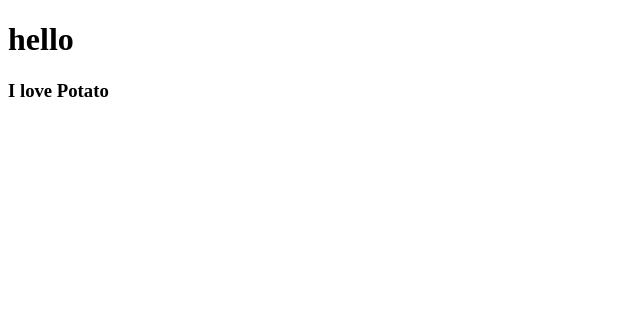
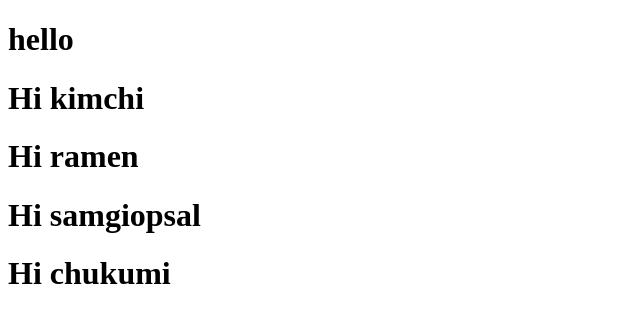
Before and after one commit to hiryu826/ReactJS-movie_app, a React (Create React App) app: page / in a window 1280 px wide. Shown: the top 322 px of the page, without its empty margins (0-640 px from the left). Built offline with nearby package versions, Linux system fonts and the light colour scheme.

Commit message:
(2020.04.07) JSX + Props
(2020.04.07) JSX + Props

```diff
--- a/src/App.js
+++ b/src/App.js
@@ -1,9 +1,17 @@
 import React from "react";
+
+function Food(props) {
+  return <h1>Hi {props.fav}</h1>;
+}
 
 function App() {
   return (
     <div>
       <h1>hello</h1>
+      <Food fav="kimchi" />
+      <Food fav="ramen" />
+      <Food fav="samgiopsal" />
+      <Food fav="chukumi" />
     </div>
   );
 }
--- a/src/Potato.js
+++ /dev/null
@@ -1,7 +0,0 @@
-import React from "react";
-
-function Potato() {
-  return <h3>I love Potato</h3>;
-}
-
-export default Potato;
--- a/src/index.js
+++ b/src/index.js
@@ -1,12 +1,10 @@
 import React from "react";
 import ReactDOM from "react-dom";
 import App from "./App";
-import Potato from "./Potato";
 
 ReactDOM.render(
   <React.StrictMode>
     <App />
-    <Potato />
   </React.StrictMode>,
   document.getElementById("root")
 );
```
